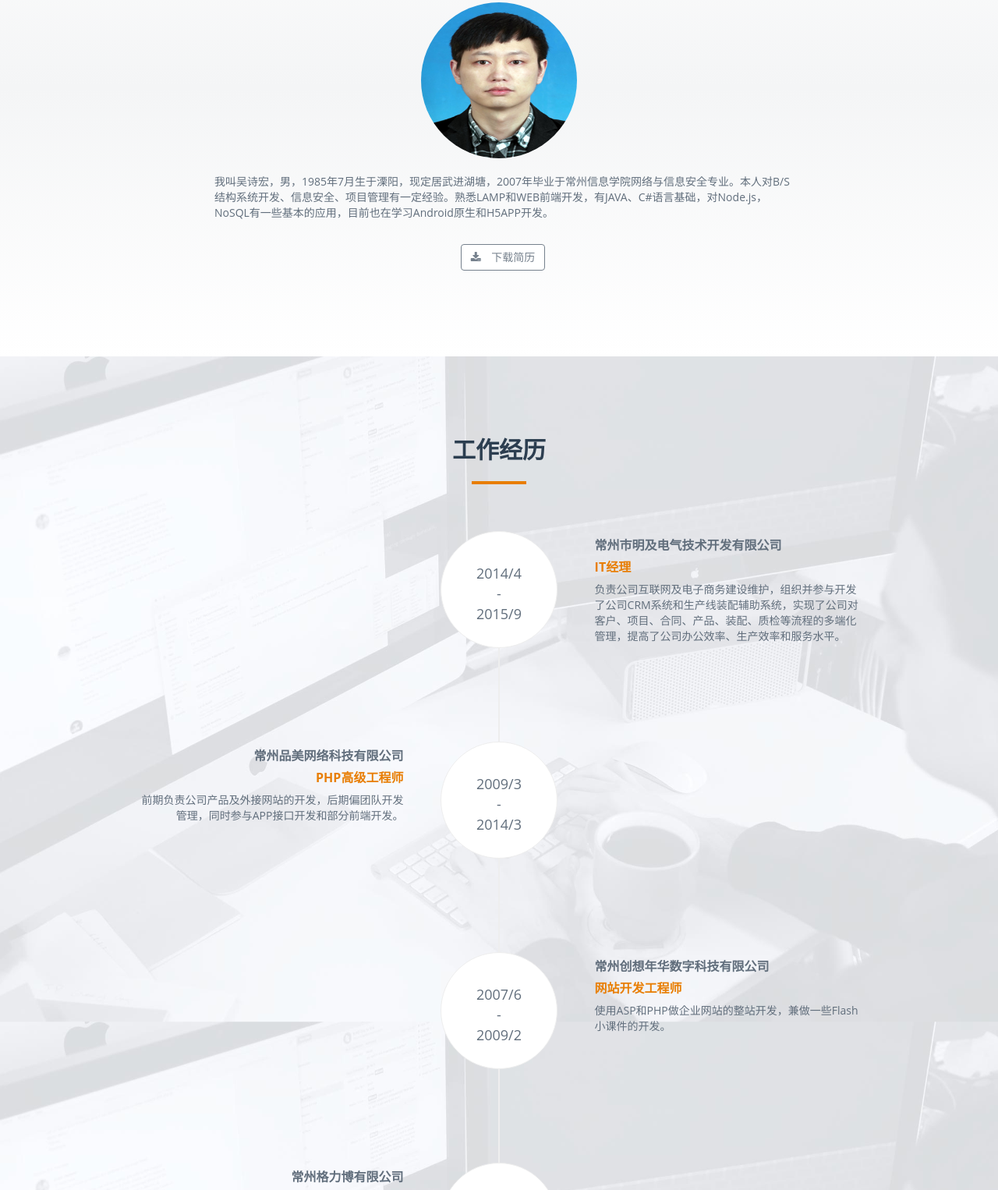
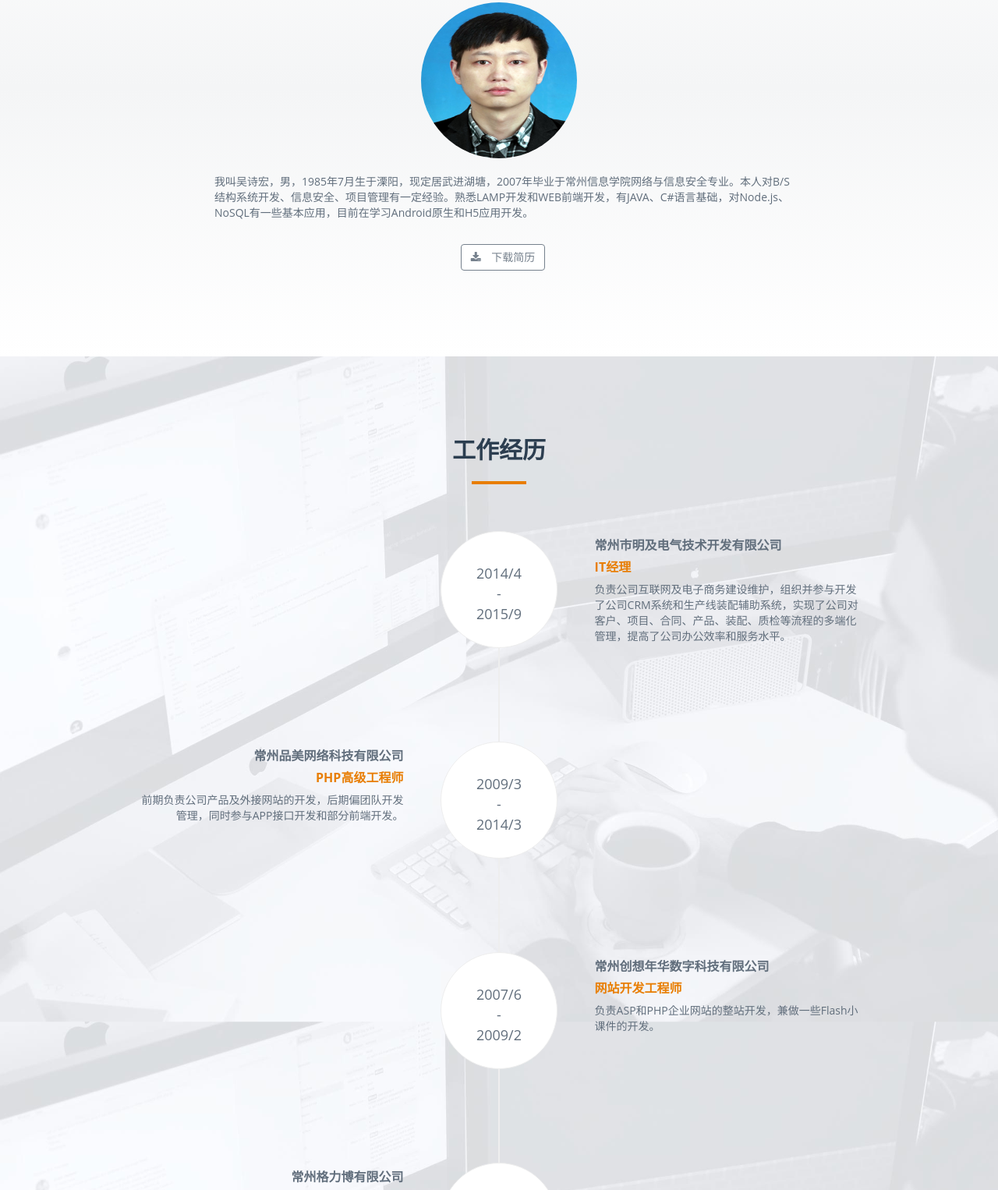
Before and after one commit to hardywalker/hardywalker.github.io, a plain HTML site: page index.html in a window 1280 px wide. Shown: the part 1085-2611 px from the top of the page at 78% size. Drawn offline with Linux system fonts and the light colour scheme; a web font is replaced by a local one.

Commit message:
Signed-off-by: hardywalker <hardywalker@163.com>

```diff
--- a/index.html
+++ b/index.html
@@ -88,7 +88,7 @@
       <div class="col-md-12 text-center"><img src="img/about.jpg" class="img-responsive"></div>
       <div class="col-md-8 col-md-offset-2">
         <div class="about-text">
-          <p>我叫吴诗宏，男，1985年7月生于溧阳，现定居武进湖塘，2007年毕业于常州信息学院网络与信息安全专业。本人对B/S结构系统开发、信息安全、项目管理有一定经验。熟悉LAMP和WEB前端开发，有JAVA、C#语言基础，对Node.js，NoSQL有一些基本的应用，目前也在学习Android原生和H5APP开发。</p>
+          <p>我叫吴诗宏，男，1985年7月生于溧阳，现定居武进湖塘，2007年毕业于常州信息学院网络与信息安全专业。本人对B/S结构系统开发、信息安全、项目管理有一定经验。熟悉LAMP开发和WEB前端开发，有JAVA、C#语言基础，对Node.js、NoSQL有一些基本应用，目前在学习Android原生和H5应用开发。</p>
           <p class="text-center"><a class="btn btn-primary" href="http://www.hardywalker.com/wushihong-resume.zip"><i class="fa fa-download"></i> 下载简历</a></p>
         </div>
       </div>
@@ -118,7 +118,7 @@
                 <h4 class="subheading">IT经理</h4>
               </div>
               <div class="timeline-body">
-                <p>负责公司互联网及电子商务建设维护，组织并参与开发了公司CRM系统和生产线装配辅助系统，实现了公司对客户、项目、合同、产品、装配、质检等流程的多端化管理，提高了公司办公效率、生产效率和服务水平。</p>
+                <p>负责公司互联网及电子商务建设维护，组织并参与开发了公司CRM系统和生产线装配辅助系统，实现了公司对客户、项目、合同、产品、装配、质检等流程的多端化管理，提高了公司办公效率和服务水平。</p>
               </div>
             </div>
           </li>
@@ -150,7 +150,7 @@
                 <h4 class="subheading">网站开发工程师</h4>
               </div>
               <div class="timeline-body">
-                <p>使用ASP和PHP做企业网站的整站开发，兼做一些Flash小课件的开发。</p>
+                <p>负责ASP和PHP企业网站的整站开发，兼做一些Flash小课件的开发。</p>
               </div>
             </div>
           </li>
@@ -218,7 +218,7 @@
             <div class="hover-bg"> <a href="img/portfolio/02.jpg" title="明及CRM" rel="prettyPhoto">
               <div class="hover-text">
                 <h4>明及CRM</h4>
-                <small>系统主要由合同、项目、客户、产品、用户这5大功能组成，其中产品BOM对接原ERP，各角色可通过PC端手机端进行相应操作。</small>
+                <small>系统由合同、项目、客户、产品、用户这5大功能组成，其中产品BOM需对接原ERP，各角色可通过PC端手机端进行相应操作。</small>
                 <div class="clearfix"></div>
                 <i class="fa fa-search"></i> </div>
               <img src="img/portfolio/02.jpg" class="img-responsive" alt="明及CRM"> </a> </div>
@@ -262,7 +262,7 @@
             <div class="hover-bg"> <a href="img/portfolio/06.jpg" title="电气通" rel="prettyPhoto">
               <div class="hover-text">
                 <h4>电气通www.dqtong.com</h4>
-                <small>电气通是电气和自动化专业网站，它包括PLC 、断路器、电机、传感器等大量频道。之后开发了电子样本、产品选型PDQS。</small>
+                <small>电气通是电气和自动化专业网站，它包括PLC 、断路器、电机、传感器等大量频道。之后开发了电子样本、产品选型系统PDQS。</small>
                 <div class="clearfix"></div>
                 <i class="fa fa-search"></i> </div>
               <img src="img/portfolio/06.jpg" class="img-responsive" alt="电气通www.dqtong.com"> </a> </div>
```
Also changed, not shown: 1 other file.
